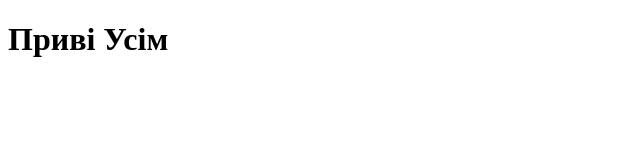
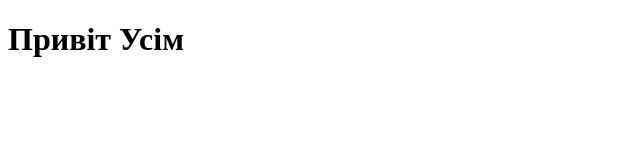
Before and after one commit to Petro456/Tupikal, a plain HTML site: page index.html in a window 1280 px wide. Shown: the full height of the page, 0-640 px from the left. Drawn offline with Linux system fonts and the light colour scheme.

Commit message:
Update index.html

```diff
--- a/index.html
+++ b/index.html
@@ -7,6 +7,6 @@
   <title>Document</title>
 </head>
 <body>
-  <h1>Приві Усім</h1>
+  <h1>Привіт Усім</h1>
 </body>
 </html>
```
